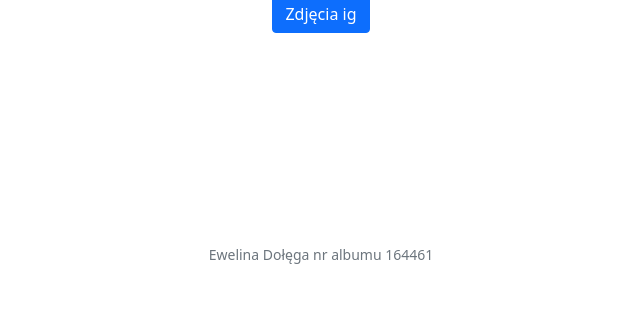
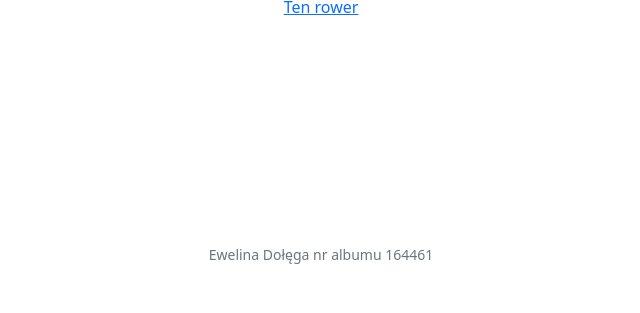
Before and after one commit to MightyDork/ProjAppWebUWMPC, a Flask app: page /rower in a window 1280 px wide. Shown: the part 487-800 px from the top of the page, without its empty margins (319-959 px from the left). Run offline with Flask 3, Linux system fonts and the light colour scheme.

Commit message:
update 3

```diff
--- a/lab1/templates/rower.html
+++ b/lab1/templates/rower.html
@@ -11,5 +11,5 @@
     <div class="mb-3">
         <img alt="{{ zdj }}" class="border img-fluid" src="https://prorowery.pl/userdata/public/gfx/511366/Rower-gorski-ROMET-MUSTANG-M1-2023.jpg" title="{{ zdjęcie }}">
     </div>
-    <button class="btn btn-primary">Zdjęcia ig</button>
+    <p><a href="https://romet.pl/rower-gorski-romet-mustang-m1-lite-2023-7">Ten rower</a></p>
 {% endblock %}
--- a/lab1/templates/wspinaczka.html
+++ b/lab1/templates/wspinaczka.html
@@ -12,4 +12,5 @@
         test
     </div>
     <button class="btn btn-primary">Zdjęcia ig</button>
+    <p><a href="mailto:ewelina.dolega.02@gmail.com.com">ewelina.dolega.02@gmail.com.com</a></p>
 {% endblock %}
```
